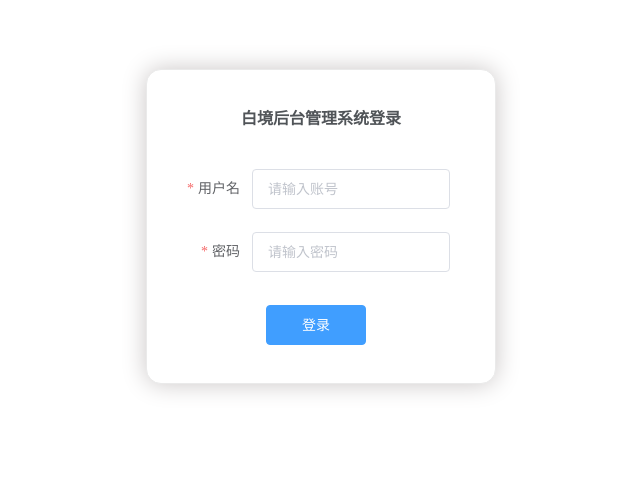
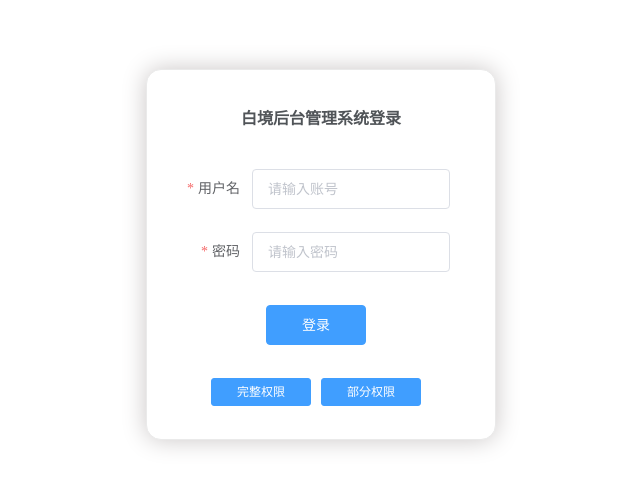
Before and after one commit to BaiJingSama/backstage-manage, a Vue app: page /#/login in a window 1280 px wide. Shown: the part 111-598 px from the top of the page, without its empty margins (319-959 px from the left). Built offline with nearby package versions, Linux system fonts and the light colour scheme.

Commit message:
优化了登录时一键登录测试账号

```diff
--- a/src/views/Login.vue
+++ b/src/views/Login.vue
@@ -10,6 +10,10 @@
       </el-form-item>
       <el-form-item>
         <el-button @click="submit" type="primary">登录</el-button>
+      </el-form-item>
+      <el-form-item size="mini">
+        <el-button @click="user1" type="primary">完整权限</el-button>
+        <el-button @click="user2" type="primary">部分权限</el-button>
       </el-form-item>
     </el-form>
   </div>
@@ -63,6 +67,14 @@ export default {
         }
       })
 
+    },
+    user1() {
+      this.form.username = "baijing";
+      this.form.password = '123'
+    },
+    user2() {
+      this.form.username = 'xiaoxiao';
+      this.form.password = 'xiaoxiao'
     }
   }
 }
@@ -97,4 +109,11 @@ export default {
     width: 198px;
   }
 }
+
+.userContainer {
+  display: flex;
+  margin: 0 50%;
+  transform: translateX(-100%);
+
+}
 </style>
```
